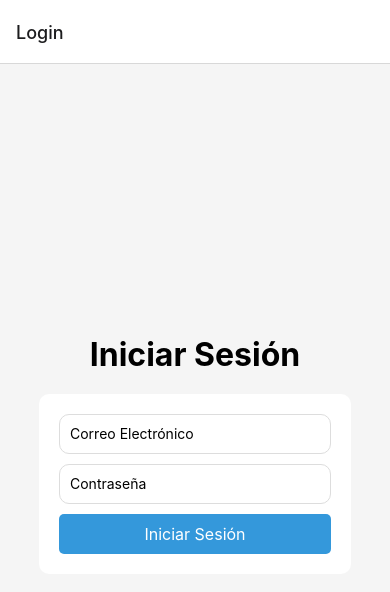
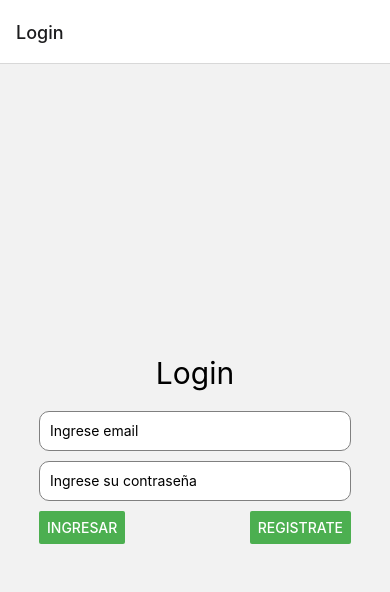
Before and after one commit to patriciojavier16/juego-caza, a React Native app: screen /Login in a window 390 px wide. Shown: the top 592 px of the page. Built offline with nearby package versions, Linux system fonts and the light colour scheme.

Commit message:
Configuracion archivo config y ventana login

```diff
--- /dev/null
+++ b/components/Config.tsx
@@ -0,0 +1,28 @@
+import { initializeApp } from "firebase/app";
+import { getAuth } from 'firebase/auth'
+import { getStorage } from "firebase/storage";
+
+///SOLUCIÓN DE WARNING
+import { initializeAuth, getReactNativePersistence } from 'firebase/auth';
+import ReactNativeAsyncStorage from '@react-native-async-storage/async-storage';
+
+// Your web app's Firebase configuration
+const firebaseConfig = {
+    apiKey: "AIzaSyCO6AACFc0SctS_JOaOdIMz_Yodm9vOVVs",
+    authDomain: "duckhunt-10d2c.firebaseapp.com",
+    databaseURL: "https://duckhunt-10d2c-default-rtdb.firebaseio.com",
+    projectId: "duckhunt-10d2c",
+    storageBucket: "duckhunt-10d2c.appspot.com",
+    messagingSenderId: "714735361996",
+    appId: "1:714735361996:web:a2c619b498549302f8c769"
+};
+
+// Initialize Firebase
+const app = initializeApp(firebaseConfig);
+//export const auth = getAuth(app)
+
+export const auth = initializeAuth(app, {
+  persistence: getReactNativePersistence(ReactNativeAsyncStorage)
+});
+
+export const storage = getStorage(app)
--- a/navegators/Navigator.tsx
+++ b/navegators/Navigator.tsx
@@ -17,6 +17,7 @@ function MyTabs() {
     </Tab.Navigator>
   );
 }
+
 function MyStack() {
   return (
       <Stack.Navigator initialRouteName="Login">
--- a/screens/LoginScreen.tsx
+++ b/screens/LoginScreen.tsx
@@ -1,35 +1,65 @@
+import { Alert, Button, StyleSheet, Text, View, ImageBackground } from 'react-native';
 import React, { useState } from 'react';
-import { View, Text, TextInput, StyleSheet, TouchableOpacity } from 'react-native';
+import { TextInput } from 'react-native-gesture-handler';
+
+import { signInWithEmailAndPassword } from 'firebase/auth';
+import { auth } from '../components/Config';
 
 export default function LoginScreen({ navigation }: any) {
-  const [email, setEmail] = useState('');
-  const [password, setPassword] = useState('');
-  const handleLogin = () => {
-    console.log(`Inicio de sesión: Correo: ${email}, Contraseña: ${password}`);
-    navigation.navigate('HOME');
-  };
+  const [correo, setCorreo] = useState('');
+  const [contrasenia, setContrasenia] = useState('');
+
+  function login() {
+    signInWithEmailAndPassword(auth, correo, contrasenia)
+      .then((userCredential) => {
+        const user = userCredential.user;
+        console.log('Acceso correcto');
+        navigation.navigate('HOME');
+      })
+      .catch((error) => {
+        const errorCode = error.code;
+        const errorMessage = error.message;
+        console.log('Acceso denegado');
+        console.log(errorCode);
+        console.log(errorMessage);
+
+        if (errorCode === 'auth/missing-password') {
+          Alert.alert('Error', 'No puede ingresar una contraseña en blanco');
+        } else if (errorCode === 'auth/wrong-password') {
+          Alert.alert('Error', 'Error en las credenciales');
+        } else {
+          Alert.alert('Error', 'Comuníquese con el admin');
+        }
+      });
+  }
+
   return (
-    <View style={styles.container}>
-      <Text style={styles.title}>Iniciar Sesión</Text>
-      <View style={styles.formContainer}>
+
+      <View style={styles.container}>
+        <Text style={{ fontSize: 30, marginBottom: 20, color: 'black' }}>Login</Text>
+
         <TextInput
           style={styles.input}
-          placeholder="Correo Electrónico"
-          value={email}
-          onChangeText={(text) => setEmail(text)}
+          placeholder='Ingrese email'
+          onChangeText={(texto) => setCorreo(texto)}
         />
+
         <TextInput
           style={styles.input}
-          placeholder="Contraseña"
-          secureTextEntry
-          value={password}
-          onChangeText={(text) => setPassword(text)}
+          placeholder='Ingrese su contraseña'
+          onChangeText={(texto) => setContrasenia(texto)}
+          secureTextEntry={true}
         />
-        <TouchableOpacity style={styles.loginButton} onPress={handleLogin}>
-          <Text style={styles.loginButtonText}>Iniciar Sesión</Text>
-        </TouchableOpacity>
+
+        <View style={styles.buttonContainer}>
+          <Button title='Ingresar' onPress={() => login()} color='#4CAF50' />
+          <Button
+            title='Registrate'
+            onPress={() => navigation.navigate('Registro')}
+            color='#4CAF50'
+          />
+        </View>
       </View>
-    </View>
   );
 }
 
@@ -38,39 +68,24 @@ const styles = StyleSheet.create({
     flex: 1,
     justifyContent: 'center',
     alignItems: 'center',
-    backgroundColor: '#f5f5f5',
   },
-  title: {
-    fontSize: 32,
-    fontWeight: 'bold',
-    marginBottom: 20,
-  },
-  formContainer: {
+  input: {
+    height: 40,
+    borderColor: 'gray',
+    borderWidth: 1,
+    borderRadius: 10,
+    marginBottom: 10,
+    paddingLeft: 10,
+    paddingRight: 10,
     width: '80%',
     backgroundColor: 'white',
-    padding: 20,
-    borderRadius: 10,
-    elevation: 5,
-    alignItems: 'center',
+    color: 'black',
   },
-  input: {
-    borderWidth: 1,
-    borderColor: '#ddd',
-    borderRadius: 10,
-    height: 40,
+  buttonContainer: {
+    flexDirection: 'row',
+    justifyContent: 'space-between',
+    width: '80%',
     marginBottom: 10,
-    paddingLeft: 10,
-    width: '100%',
   },
-  loginButton: {
-    backgroundColor: '#3498db',
-    padding: 10,
-    borderRadius: 5,
-    alignItems: 'center',
-    width: '100%',
-  },
-  loginButtonText: {
-    color: 'white',
-    fontSize: 16,
-  },
+
 });
```
Also changed, not shown: package.json (+5 -3 lines), assets/images/duck_hunt_landscape_by_percyfan94_ddbfulh-fullview.jpg (added), 1 other file (tests, documents, lock files or other folders).
